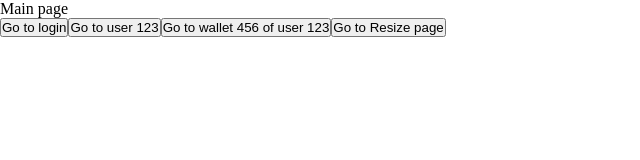
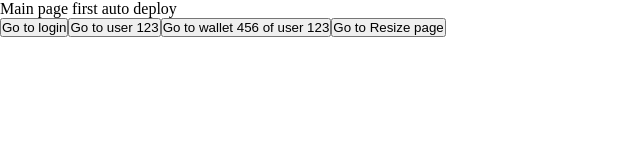
Before and after one commit to mister-asia/spa-router, a React (Vite) app: page / in a window 1280 px wide. Shown: the top 160 px of the page, without its empty margins (0-640 px from the left). Built offline with nearby package versions, Linux system fonts and the light colour scheme.

Commit message:
feat(*): first deploy

```diff
--- a/src/App.tsx
+++ b/src/App.tsx
@@ -14,7 +14,7 @@ const Main = () => {
 
   return (
     <div>
-      <div>Main page</div>
+      <div>Main page first auto deploy</div>
       <button
         onClick={() => {
           history.navigate("/login");
```
